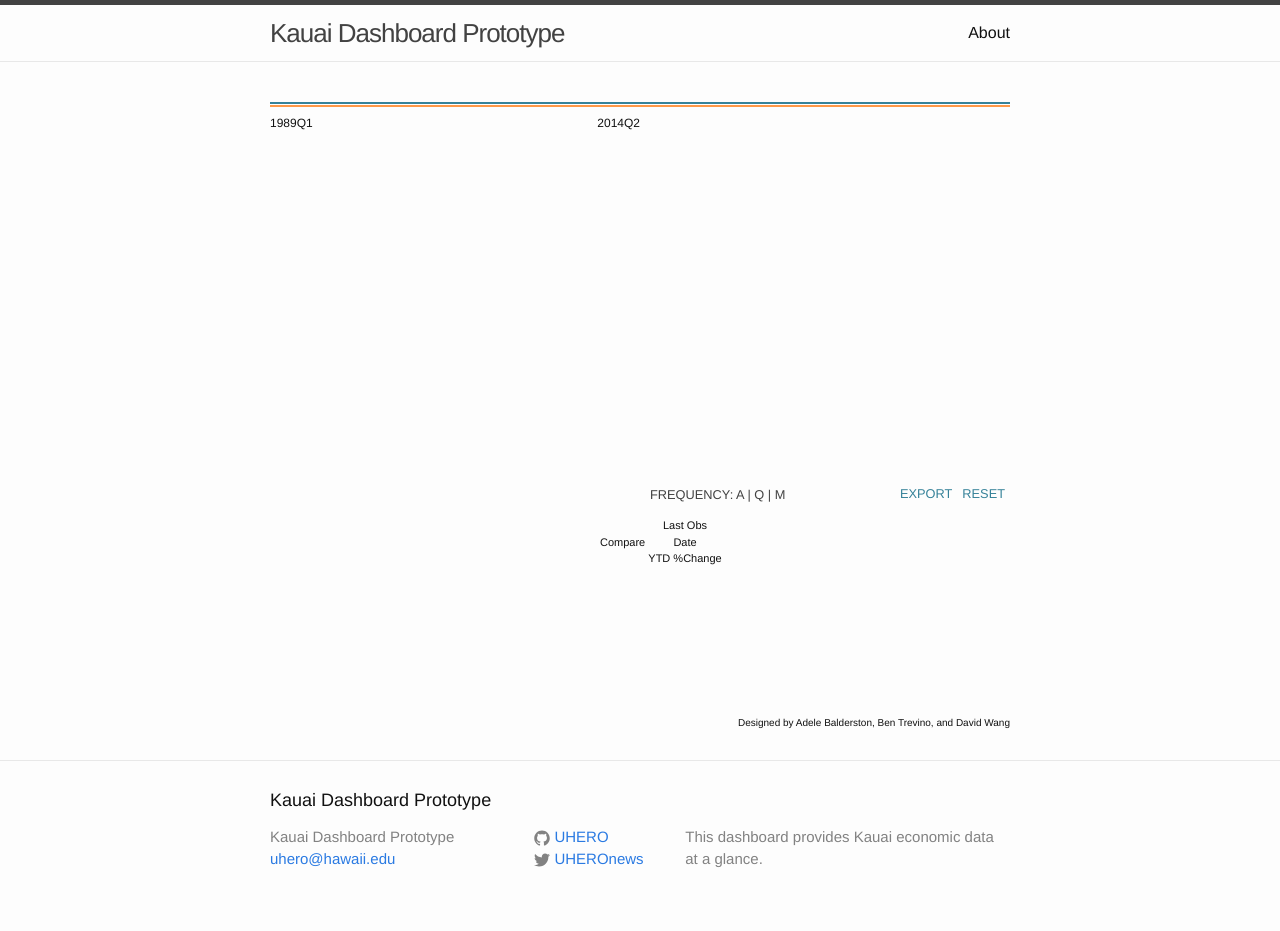
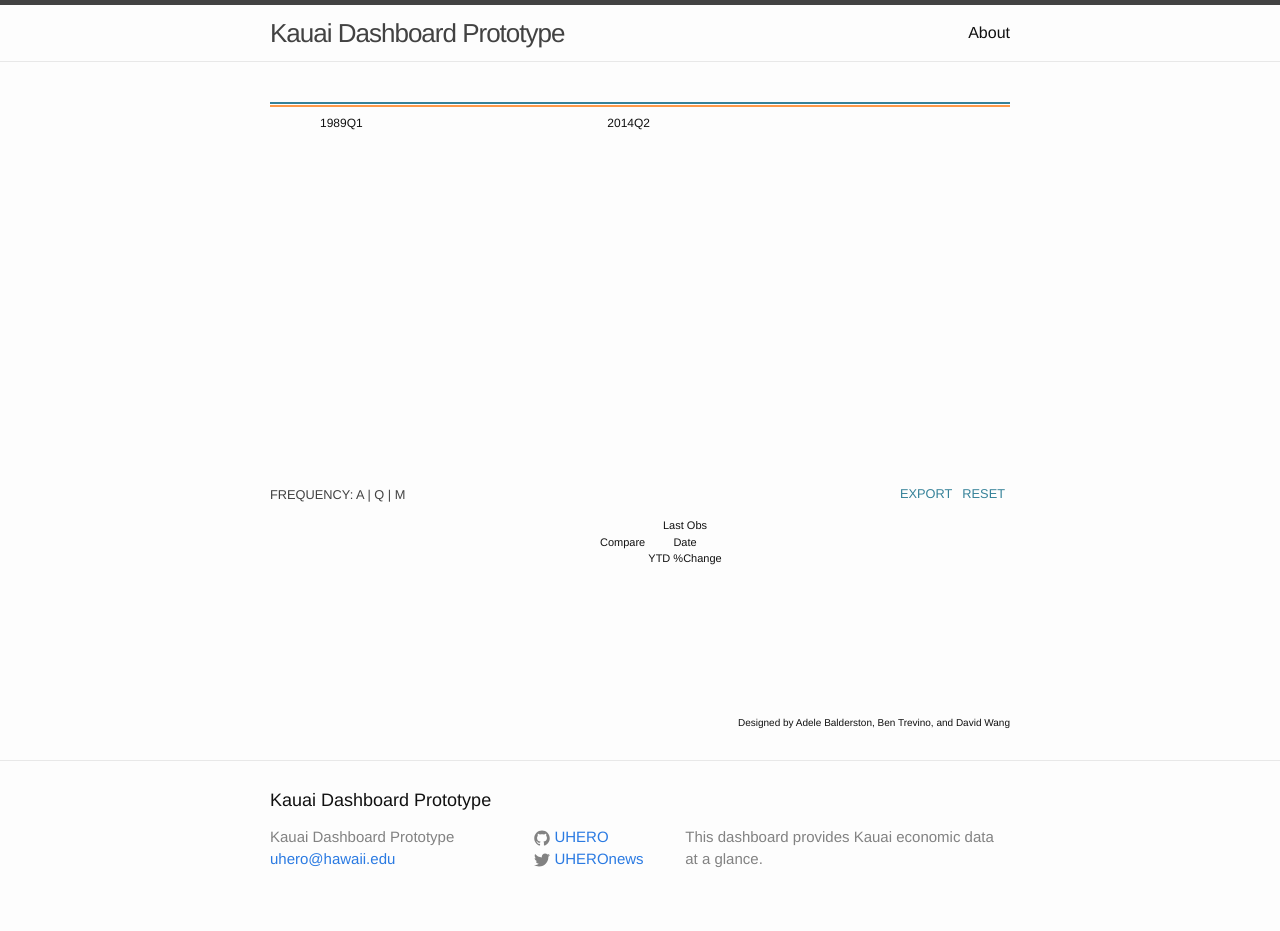
Before and after one commit to UHERO/kauai, a Jekyll site: the page built from index.html, in a window 1280 px wide. Built offline with Jekyll 4.4.1, drawn with Linux system fonts in a browser that asks for light colours; comment, search, counter and statistics services are not loaded.

Commit message:
changed index.html version to match master

```diff
--- a/index.html
+++ b/index.html
@@ -7,7 +7,7 @@
 	<div id="dashboard">
 		<div id="headline_container"><h2 id="headline"></h2></div>
 		<div id="charts_area"></div>
-		<div id="sparkline_slider_container">
+		<div id="line_chart_slider_container">
 		  <h3 id="date_line_left">1989Q1</h3>
 	 		<h3 id="date_line_right">2014Q2</h3>
 		</div>
@@ -16,10 +16,9 @@
 
 	<div id="data">
 		<div id="controls">
-			<div id="line_chart_slider_container">
-			 		<!--h3 id="date_series_left">1989Q1</h3>
-			 		<h3 id="date_series_right">2014Q2</h3-->
-			 		&nbsp;
+			<div id="sparkline_slider_container">
+					 <!--<h3 id="date_series_left">1989Q1</h3>-->
+					 <!--<h3 id="date_series_right">2014Q2</h3>-->
 			</div>
 			<div id="datatable_slider_container">
 					 <!--<h3 id="date_table">2014Q2</h3>-->
```
